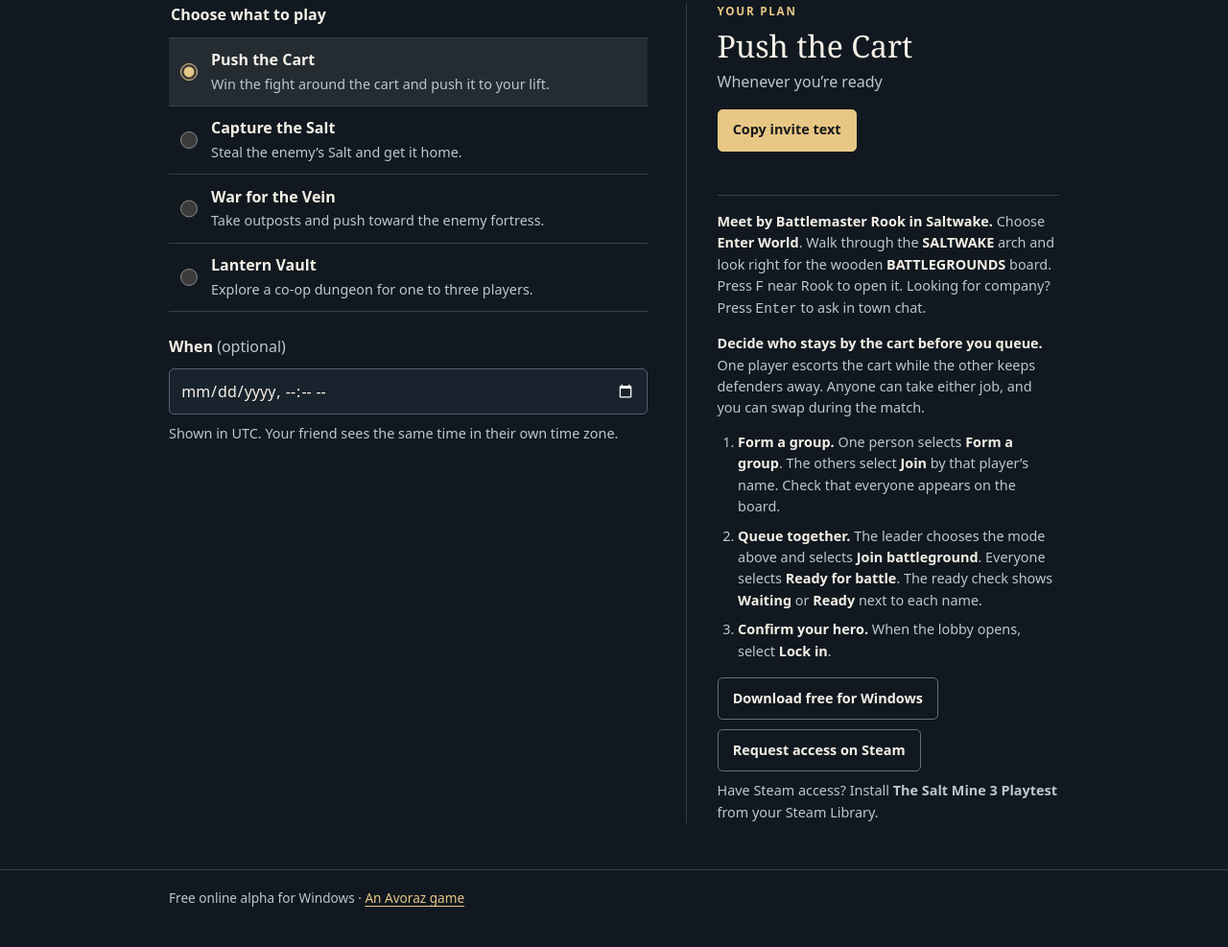
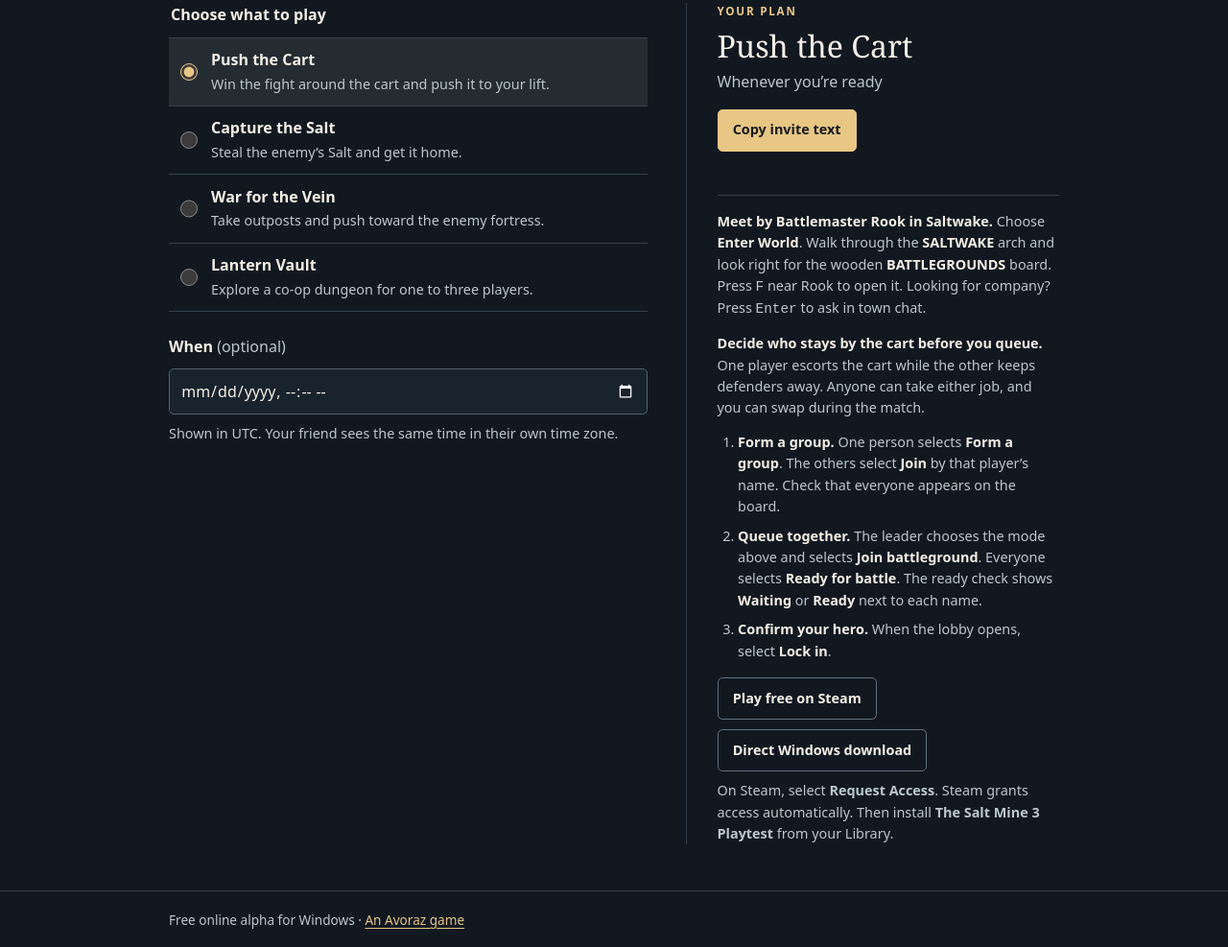
Before and after one commit to Tavoraz/The-Salt-Mine-3-Downloads, a plain HTML site: page docs/play-together.html in a window 1280 px wide. Shown: the part 324-1311 px from the top of the page at 96% size. Before the commit the page ends 1289 px from the top, so only its background shows below. Drawn offline with Linux system fonts and the light colour scheme.

Commit message:
Make automatic Steam access clear on friend invites

```diff
--- a/docs/play-together.html
+++ b/docs/play-together.html
@@ -176,10 +176,10 @@
         </div>
         <div class="install-options" id="install-options">
           <div class="actions">
-            <a id="download" class="download" href="https://avoraz.com/download">Download free for Windows</a>
-            <a id="steam" class="download secondary" href="https://store.steampowered.com/app/5578970/The_Salt_Mine_3/?utm_source=github_pages&utm_medium=friend_invite&utm_campaign=steam_playtest_launch">Request access on Steam</a>
+            <a id="steam" class="download" href="https://store.steampowered.com/app/5578970/The_Salt_Mine_3/?utm_source=github_pages&utm_medium=friend_invite&utm_campaign=steam_playtest_launch">Play free on Steam</a>
+            <a id="download" class="download secondary" href="https://avoraz.com/download">Direct Windows download</a>
           </div>
-          <p class="hint">Have Steam access? Install <strong>The Salt Mine 3 Playtest</strong> from your Steam Library.</p>
+          <p class="hint">On Steam, select <strong>Request Access</strong>. Steam grants access automatically. Then install <strong>The Salt Mine 3 Playtest</strong> from your Library.</p>
         </div>
       </div>
       <noscript><p class="hint">Use the download link and share your plan with a friend.</p></noscript>
@@ -346,8 +346,8 @@
       }) + " (" + formatter.resolvedOptions().timeZone + ")" : "";
       const invitation = shareable ? inviteUrl(plan) :
         "Play The Salt Mine 3 with me. Let’s try " + modes.get(plan.mode) + scheduled +
-        ". Meet in Saltwake. Download free for Windows at " + downloadLink.href +
-        "\nSteam Playtest: " + steamLink.href;
+        ". Meet in Saltwake. Join the free Steam Playtest at " + steamLink.href +
+        "\nPrefer a direct Windows download? " + downloadLink.href;
       await copyText(invitation, shareable ? "Invite link copied." : "Invite text copied.", "Copy the selected invitation.");
     }
 
```
